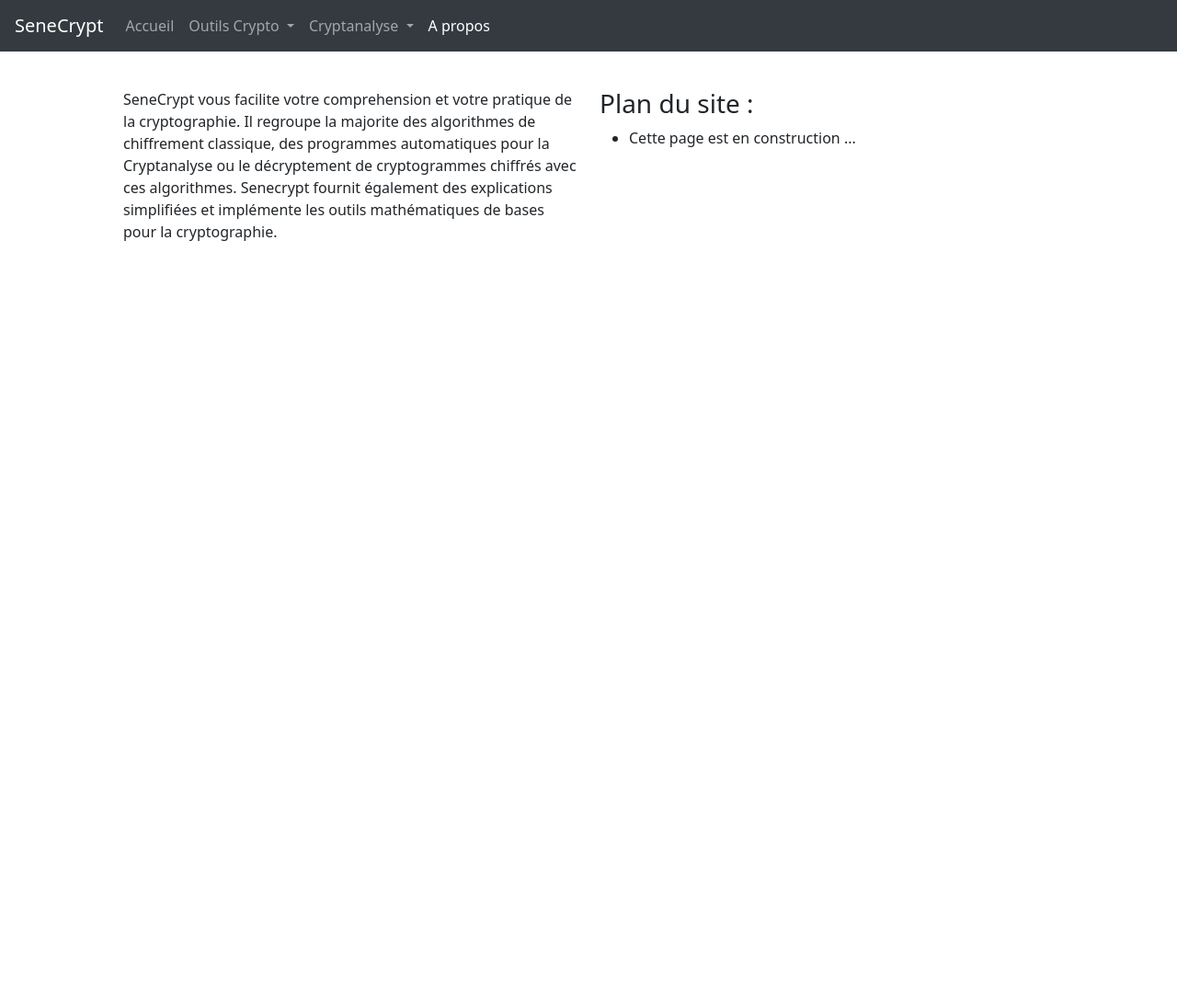
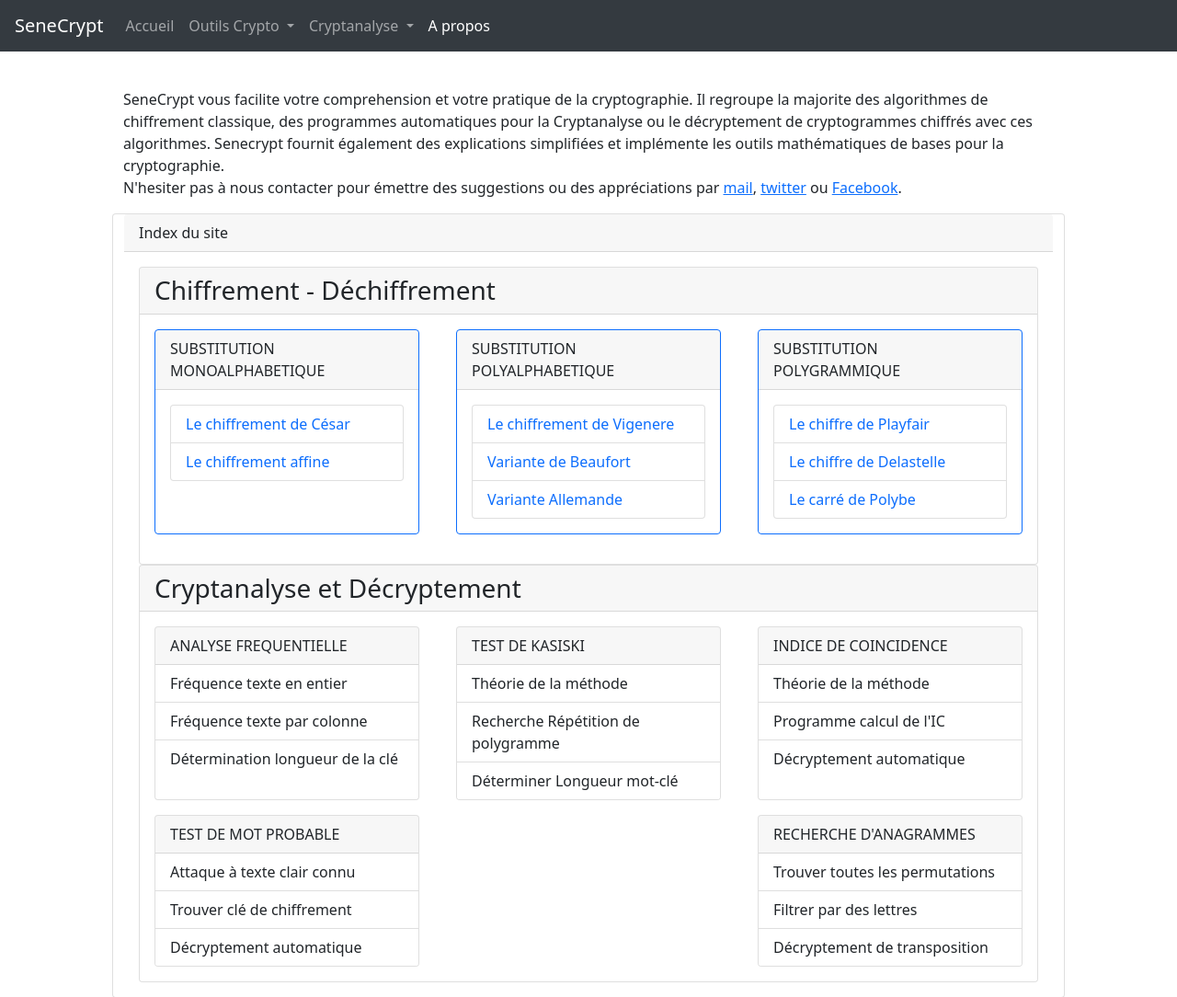
Before and after one commit to abousalmane/senecrypt, a website: page public/apropos.html in a window 1280 px wide. Shown: the top 1084 px of the page at 92% size. Before the commit the page ends 800 px from the top, so only its background shows below. Drawn offline with nearby package versions, Linux system fonts and the light colour scheme.

Commit message:
apropos--

```diff
--- a/public/apropos.html
+++ b/public/apropos.html
@@ -63,16 +63,116 @@
                    Il regroupe la majorite des algorithmes de chiffrement classique, des programmes automatiques pour la
                    Cryptanalyse ou le décryptement de cryptogrammes chiffrés avec ces algorithmes.
                    Senecrypt fournit également des explications simplifiées et implémente les outils mathématiques de bases
-                   pour la cryptographie.
+                   pour la cryptographie. <br/> N'hesiter pas à nous contacter pour émettre des suggestions ou des appréciations
+                   par <a href="mailto: djibrilndye@gmail.com?subject = AproposSeneCrypt&body = Message" target="_blank" >mail</a>,
+                   <a href="https://twitter.com/JebreelNjaay" target="_blank">twitter</a> ou <a href="https://web.facebook.com/Jibreel.Ndiaaye" target="_blank">Facebook</a>.
                  </p>
               </div>
-              <div class="col">
-                <h3> Plan du site : </h3>
-                <ul>
-                  <li>
-                      Cette page est en construction ...
-                  </li>
-              </ul>
+              <div class="col-12 card">
+                <div class="card-header">
+                  Index du site
+                </div>
+                <div class="card-body">
+                <div class="card" >
+                    <h3 class="card-header">
+                      Chiffrement - Déchiffrement
+                    </h3>
+                      <div class="d-flex flex-wrap justify-content-between card-body">
+                        <div class="card border-primary mb-3" style="max-width: 18rem;">
+                          <div class="card-header">SUBSTITUTION MONOALPHABETIQUE</div>
+                          <div class="card-body text-primary">
+                            <ul class="list-group">
+                              <li class="list-group-item">Le chiffrement de César</li>
+                              <li class="list-group-item">Le chiffrement affine</li>
+                            </ul>
+                          </div>
+                      </div>
+
+                      <div class="card border-primary mb-3" style="max-width: 18rem;">
+                        <div class="card-header">SUBSTITUTION POLYALPHABETIQUE</div>
+                        <div class="card-body text-primary">
+                          <ul class="list-group">
+                            <li class="list-group-item">Le chiffrement de Vigenere</li>
+                            <li class="list-group-item">Variante de Beaufort</li>
+                            <li class="list-group-item">Variante Allemande </li>
+                          </ul>
+                        </div>
+                    </div>
+
+                    <div class="card border-primary mb-3" style="max-width: 18rem;">
+                      <div class="card-header">SUBSTITUTION POLYGRAMMIQUE</div>
+                      <div class="card-body text-primary">
+                        <ul class="list-group">
+                          <li class="list-group-item">Le chiffre de Playfair</li>
+                          <li class="list-group-item">Le chiffre de Delastelle</li>
+                          <li class="list-group-item">Le carré de Polybe </li>
+                        </ul>
+                      </div>
+                  </div>
+
+
+                 </div>
+                </div>
+                <div class="card">
+                  <h3 class="card-header">
+                    Cryptanalyse et Décryptement
+                  </h3>
+                  <div class="d-flex flex-wrap justify-content-between card-body">
+                    <div class="card" style="width: 18rem;">
+                      <div class="card-header">
+                        ANALYSE FREQUENTIELLE
+                      </div>
+                      <ul class="list-group list-group-flush">
+                        <li class="list-group-item">Fréquence texte en entier </li>
+                        <li class="list-group-item">Fréquence texte par colonne</li>
+                        <li class="list-group-item">Détermination longueur de la clé</li>
+                      </ul>
+                    </div>
+
+                    <div class="card" style="width: 18rem;">
+                      <div class="card-header">
+                        TEST DE KASISKI
+                      </div>
+                      <ul class="list-group list-group-flush">
+                        <li class="list-group-item">Théorie de la méthode</li>
+                        <li class="list-group-item">Recherche Répétition de polygramme</li>
+                        <li class="list-group-item">Déterminer Longueur mot-clé</li>
+                      </ul>
+                    </div>
+
+                    <div class="card" style="width: 18rem;">
+                      <div class="card-header">
+                        INDICE DE COINCIDENCE
+                      </div>
+                      <ul class="list-group list-group-flush">
+                        <li class="list-group-item">Théorie de la méthode</li>
+                        <li class="list-group-item">Programme calcul de l'IC</li>
+                        <li class="list-group-item">Décryptement automatique</li>
+                      </ul>
+                    </div>
+                    <div class="card mt-3" style="width: 18rem;">
+                      <div class="card-header">
+                        TEST DE MOT PROBABLE
+                      </div>
+                      <ul class="list-group list-group-flush">
+                        <li class="list-group-item">Attaque à texte clair connu</li>
+                        <li class="list-group-item">Trouver clé de chiffrement</li>
+                        <li class="list-group-item">Décryptement automatique</li>
+                      </ul>
+                    </div>
+                    <div class="card mt-3" style="width: 18rem;">
+                      <div class="card-header">
+                        RECHERCHE D'ANAGRAMMES
+                      </div>
+                      <ul class="list-group list-group-flush">
+                        <li class="list-group-item">Trouver toutes les permutations </li>
+                        <li class="list-group-item">Filtrer par des lettres</li>
+                        <li class="list-group-item">Décryptement de transposition</li>
+                      </ul>
+                    </div>
+
+                  </div>
+                </div>
 
               </div>
           </div>
```
Also changed, not shown: index.html (+7 -9 lines), public/indiceDeCoincidence.html (+0 -1 lines).
